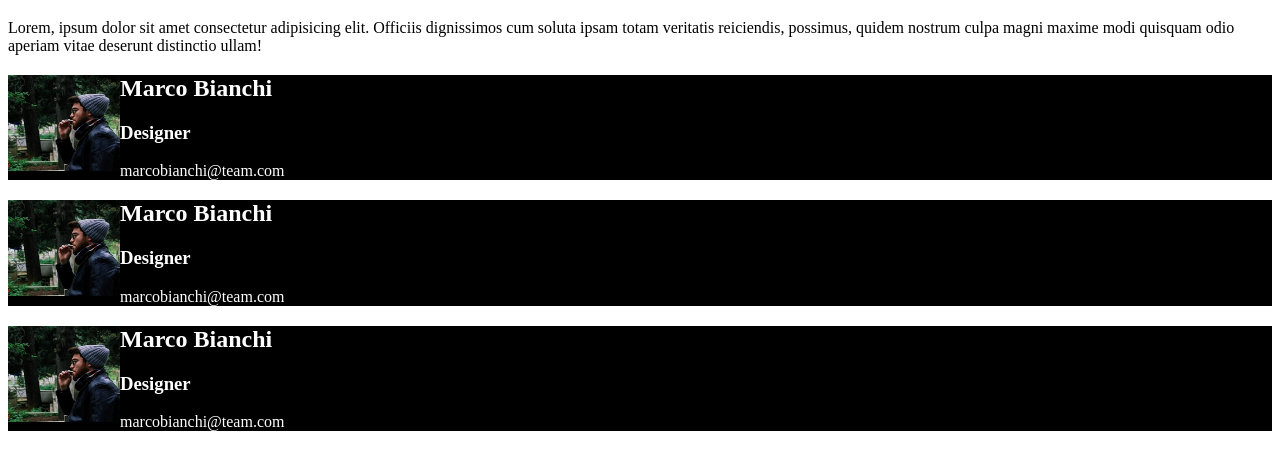
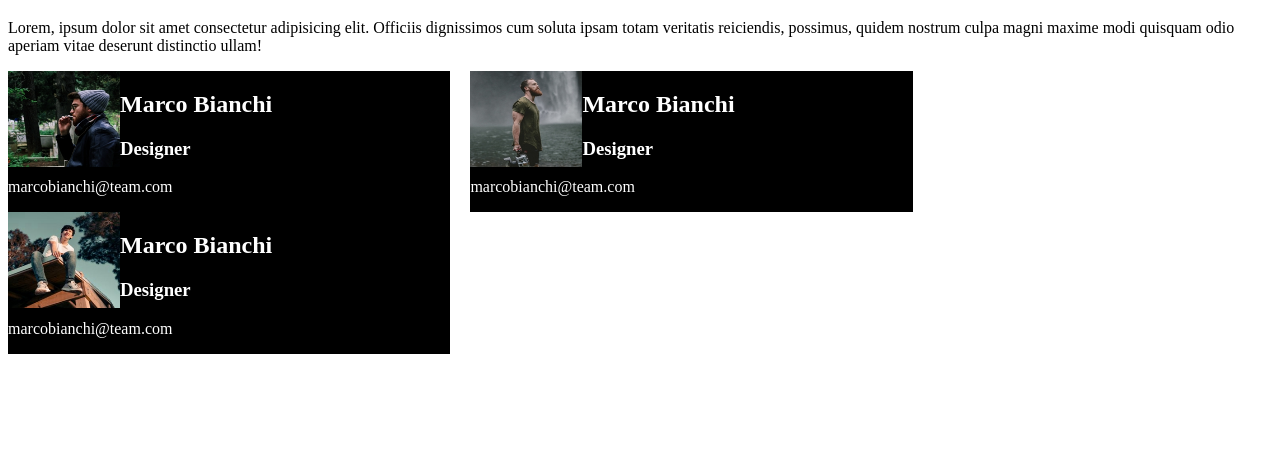
Before and after one commit to giorgiadicapuaa/html-css-float-cards, a plain HTML site: page index.html in a window 1280 px wide. Shown: the part 63-532 px from the top of the page. Drawn offline with Linux system fonts and the light colour scheme.

Commit message:
aggiunta modifica grandezze

```diff
--- a/css/style.css
+++ b/css/style.css
@@ -1,6 +1,4 @@
-body{
-    box-sizing: border-box;
-}
+
 
 h1{
     color: #e5326e;
@@ -13,10 +11,16 @@ img{
     height: 6rem;
     float: left
 
+
+
+
 }
 
 .blocco{
     background-color: black;
+    width: 35%;
+    float: left;
+    margin-right: 20px;
 }
 
 h2,h3{
@@ -26,3 +30,8 @@ h2,h3{
 p:last-child{
     color: white;
 }
+
+.testoaffiancato{
+    box-sizing: border-box;
+
+}
--- a/index.html
+++ b/index.html
@@ -21,14 +21,6 @@
 
 <!-- creo un contenitore principale -->
     <div class="container">
-        <div class="blocco">
-            <img src="./img/male1.png" alt="Ragazzo1">
-            <div class="testoaffiancato">
-            <h2> Marco Bianchi</h2>
-            <h3> Designer</h3>
-            <p> marcobianchi@team.com</p>
-            </div>
-        </div>
 
         <div class="blocco">
             <img src="./img/male1.png" alt="Ragazzo1">
@@ -40,7 +32,16 @@
         </div>
 
         <div class="blocco">
-            <img src="./img/male1.png" alt="Ragazzo1">
+            <img src="./img/male2.png" alt="Ragazzo1">
+            <div class="testoaffiancato">
+            <h2> Marco Bianchi</h2>
+            <h3> Designer</h3>
+            <p> marcobianchi@team.com</p>
+            </div>
+        </div>
+
+        <div class="blocco">
+            <img src="./img/male3.png" alt="Ragazzo1">
             <div class="testoaffiancato">
             <h2> Marco Bianchi</h2>
             <h3> Designer</h3>
```
